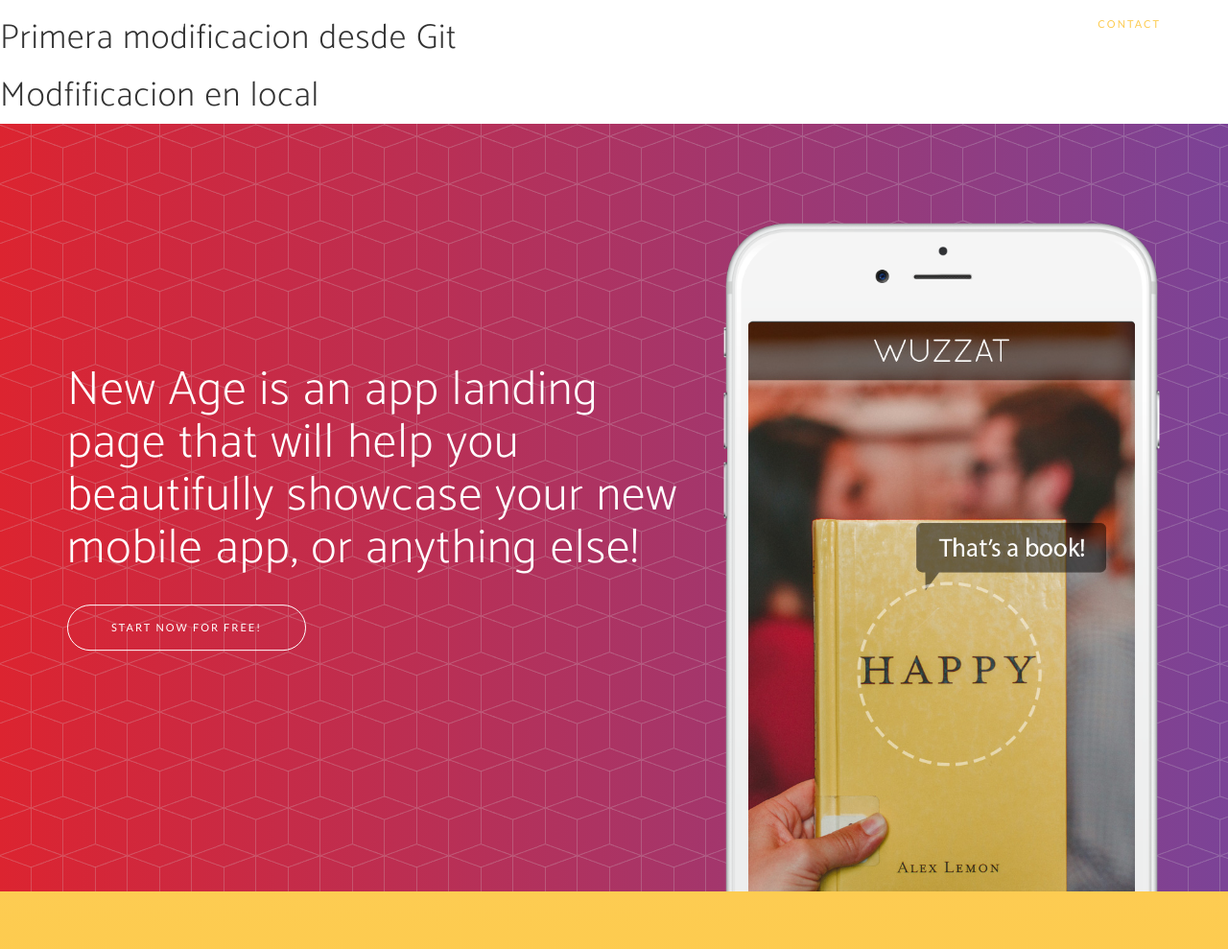
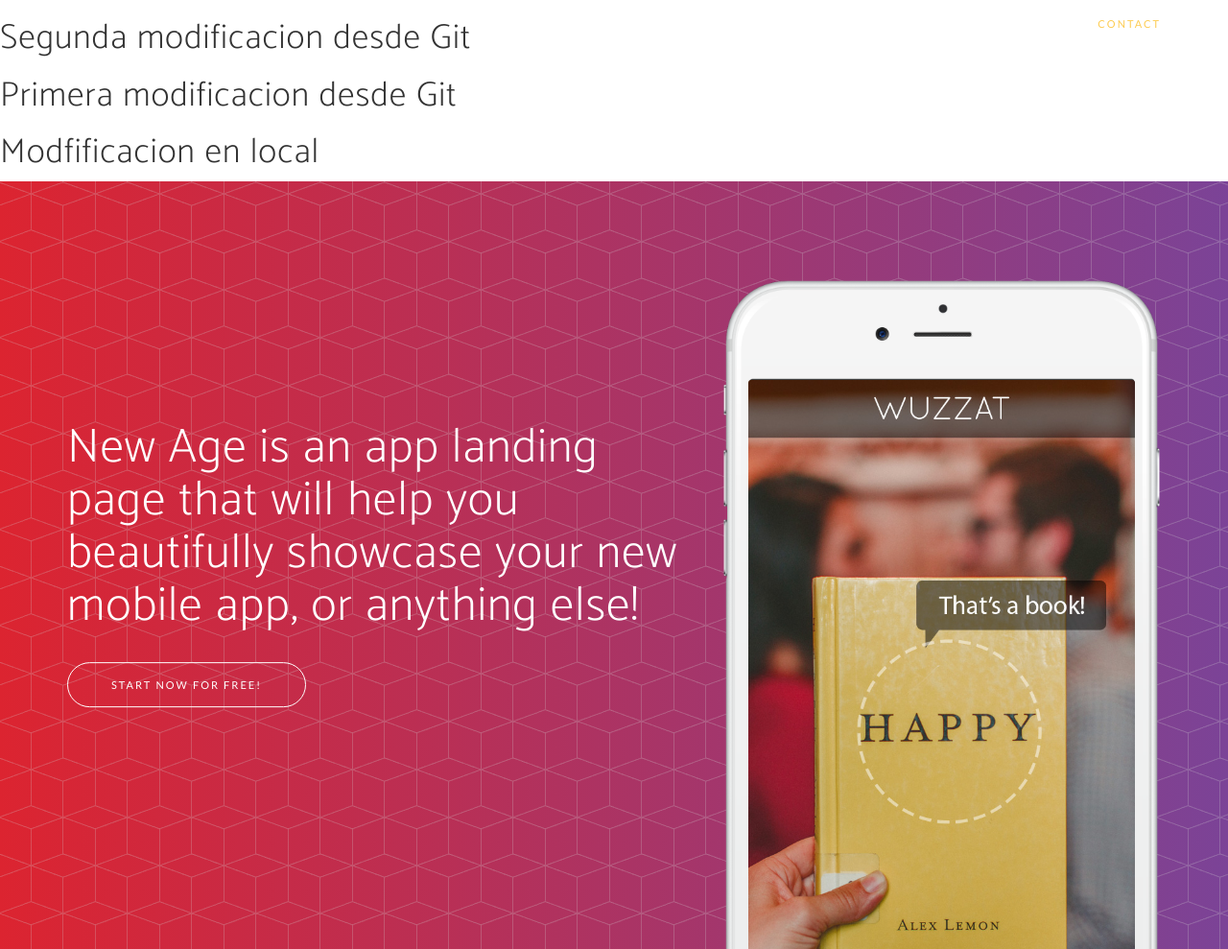
Before and after one commit to alexta96/pruebaDAW, a website: page index.html in a window 1280 px wide. Shown: the top 989 px of the page at 96% size. Drawn offline with nearby package versions, Linux system fonts and the light colour scheme; a web font is replaced by a local one.

Commit message:
index v2.1

```diff
--- a/index.html
+++ b/index.html
@@ -3,6 +3,7 @@
 
 <head>
 
+    <h1>Segunda modificacion desde Git</h1>
     <h1>Primera modificacion desde Git</h1>
     <meta charset="utf-8">
     <meta http-equiv="X-UA-Compatible" content="IE=edge">
```
